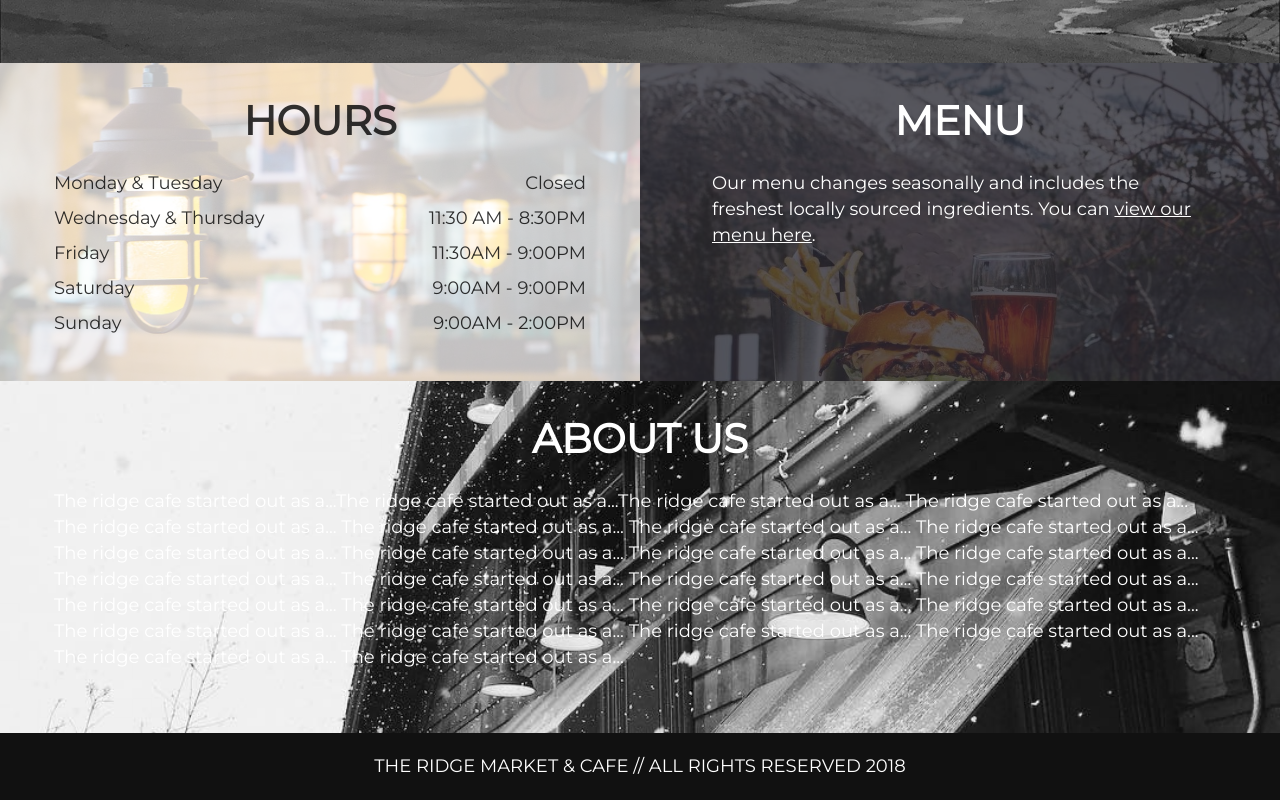
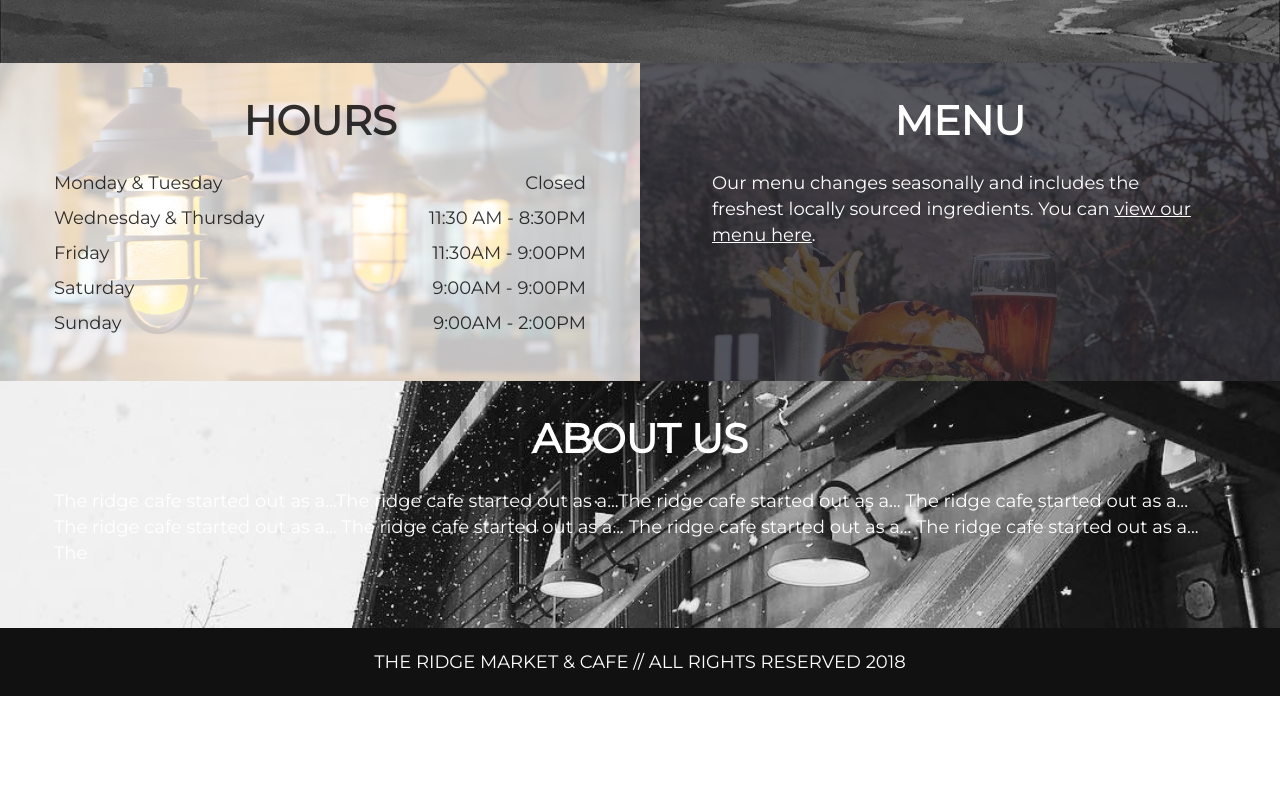
Before and after one commit to BryanSmith33/the-ridge, a Gatsby site: page / in a window 1280 px wide. Shown: the part 713-1513 px from the top of the page. After the commit the page ends 1409 px from the top, so only its background shows below. Built offline with nearby package versions, Linux system fonts and the light colour scheme; Gatsby itself is replaced by a stand-in of ours.

```diff
--- a/src/components/About.js
+++ b/src/components/About.js
@@ -25,15 +25,7 @@
       ridge cafe started out as a... The ridge cafe started out as a... The
       ridge cafe started out as a... The ridge cafe started out as a... The
       ridge cafe started out as a... The ridge cafe started out as a... The
-      ridge cafe started out as a... The ridge cafe started out as a... The
-      ridge cafe started out as a... The ridge cafe started out as a... The
-      ridge cafe started out as a... The ridge cafe started out as a... The
-      ridge cafe started out as a... The ridge cafe started out as a... The
-      ridge cafe started out as a... The ridge cafe started out as a... The
-      ridge cafe started out as a... The ridge cafe started out as a... The
-      ridge cafe started out as a... The ridge cafe started out as a... The
-      ridge cafe started out as a... The ridge cafe started out as a... The
-      ridge cafe started out as a... The ridge cafe started out as a...
+
     </p>
   </HoursContainer>
 )
--- a/src/pages/menu.js
+++ b/src/pages/menu.js
@@ -27,7 +27,7 @@
   text-transform: uppercase;
   text-align: center;
   position: relative;
-  color: #111111;
+  color: #111;
 `
 
 const Menu = () => (
```
